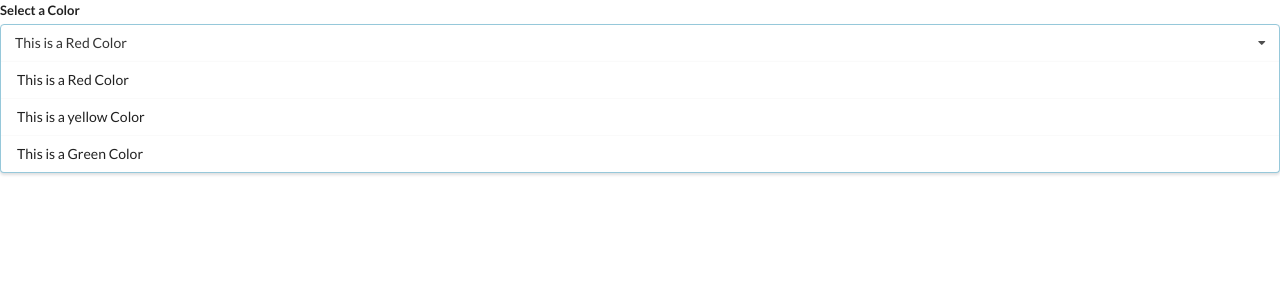
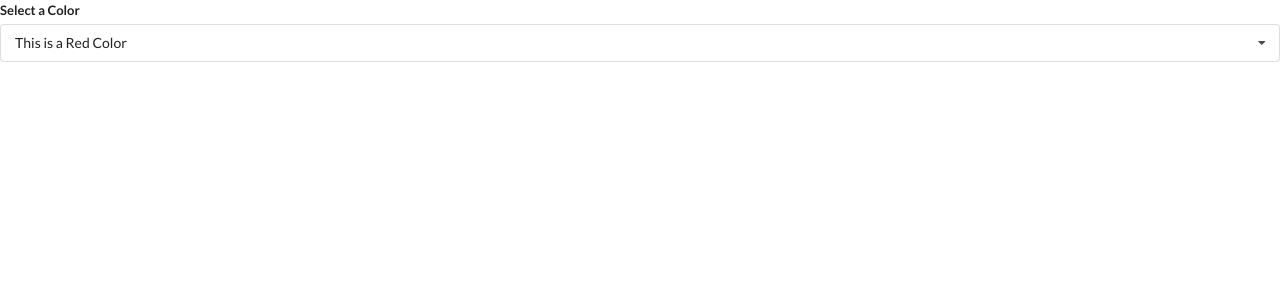
Before and after one commit to undefined-dev74/Widgets, a React (Create React App) app: page / in a window 1280 px wide. Shown: the top 300 px of the page. Built offline with nearby package versions, Linux system fonts and the light colour scheme.

Commit message:
Hiding and Showing the Option List

```diff
--- a/src/components/Dropdown.jsx
+++ b/src/components/Dropdown.jsx
@@ -1,8 +1,12 @@
-import React from 'react';
+import React, { useState } from 'react';
 
 function Dropdown({ options, selected, onSelectedChange }) {
-  console.log(selected);
-  const redneredOptions = options.map((option) => {
+
+  const [open, setOpen] = useState(false);
+
+  const renderedOptions = options.map((option) => {
+    if (option.value === selected.value) return null;
+
     return (
       <div
         key={option.value}
@@ -18,10 +22,15 @@
     <div className="ui form">
       <div className="field">
         <label className="label">Select a Color</label>
-        <div className="ui selection dropdown visible active">
+        <div
+          onClick={() => setOpen(!open)}
+          className={` ui selection dropdown ${open ? 'visible active' : ''} `}
+        >
           <i className="dropdown icon"></i>
           <div className="text">{selected.label}</div>
-          <div className="menu visible transition">{redneredOptions}</div>
+          <div className={`menu ${open ? 'visible transition' : ''} `}>
+            {renderedOptions}
+          </div>
         </div>
       </div>
     </div>
```
